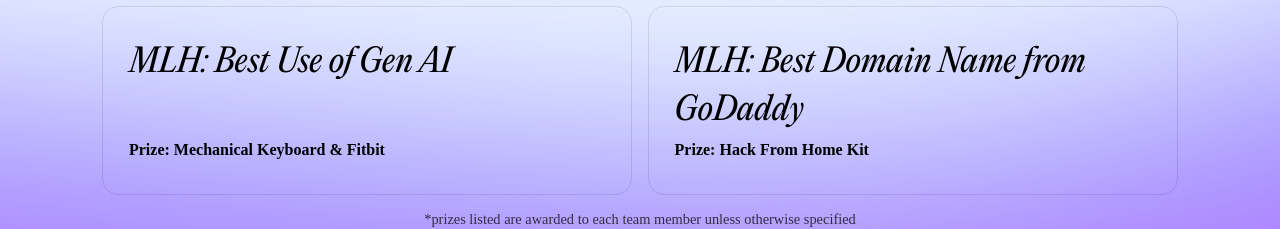
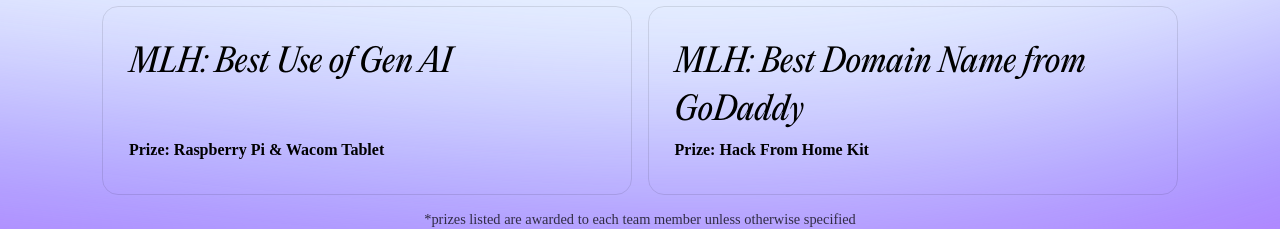
Before and after one commit to Solarlake/hackviolet, a React (Create React App) app: page / in a window 1280 px wide. Shown: the part 4840-5069 px from the top of the page. Built offline with nearby package versions, Linux system fonts and the light colour scheme; a web font is replaced by a local one.

Commit message:
update gen ai category prize

```diff
--- a/src/component/Prizes.js
+++ b/src/component/Prizes.js
@@ -79,7 +79,7 @@
                         <div className="cell cell__size_2_small">
                             <h1 className="category_name">MLH: Best Use of Gen AI</h1>
                             <p className="description"></p>
-                            <p className="prize_description">Prize: Mechanical Keyboard & Fitbit</p>
+                            <p className="prize_description">Prize: Raspberry Pi & Wacom Tablet</p>
                         </div>
                         <div className="cell cell__size_2_small">
                             <h1 className="category_name">MLH: Best Domain Name from GoDaddy</h1>
```
